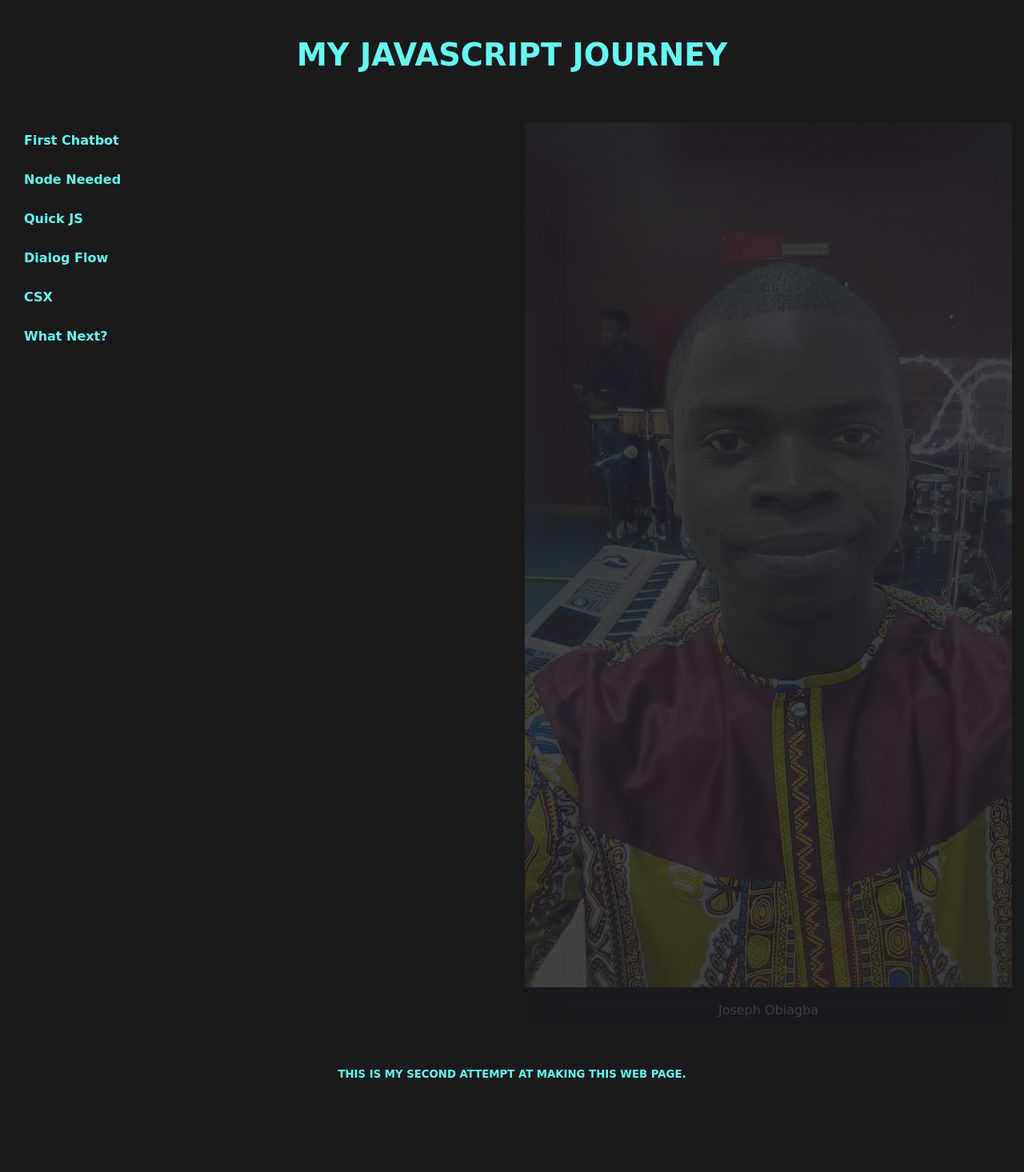
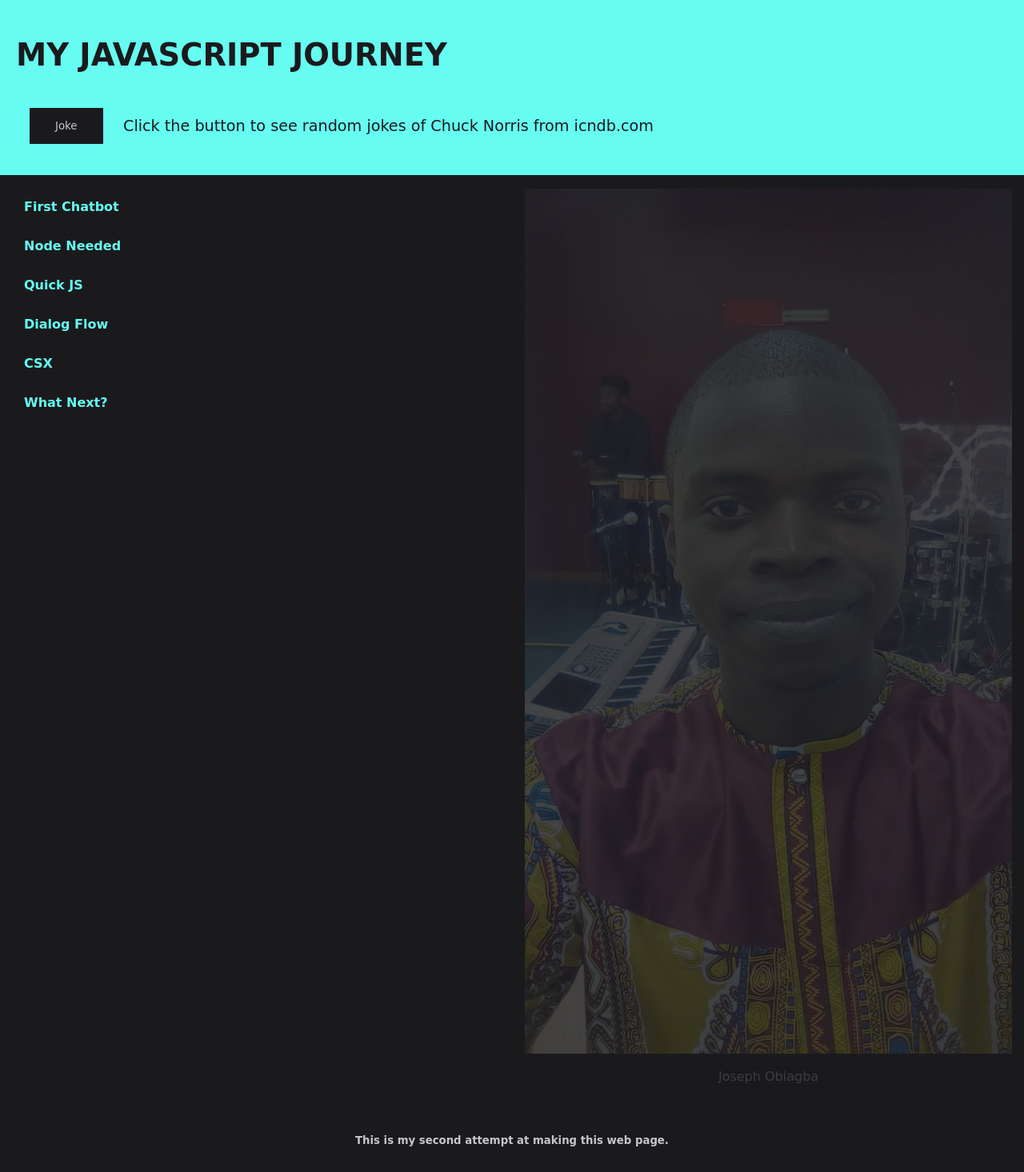
Before and after one commit to jiobiagba/my-js-journey, a PHP site: page /index.html in a window 1280 px wide. Shown: the whole page at 80% size. Before the commit the page ends 1348 px from the top, so only its background shows below. Run offline with PHP 8.4, Linux system fonts and the light colour scheme.

Commit message:
This is a 3rd version of my JavaScript site. See how button and Axios have been used to test some other features on the site!

```diff
--- a/index.html
+++ b/index.html
@@ -3,7 +3,7 @@
     <head>
             <link rel="stylesheet" type="text/css" href="style.css" href="https://fonts.googleapis.com/css?family=Fredoka+One|Kalam">
         <title>
-            Version 2.0
+            My JS Journey 3.0
         </title>
     </head>
     <body onload = "alert('Just move mouse over texts and image!!!')">
@@ -19,7 +19,17 @@
                 id.innerHTML = "My JavaScript Journey";
             }
         </script>
+        <div id="row" class="row">
+            <div id="columnheader1" class="columnheader1">
+                <button type="button" onclick="getJoke()" class="jokebutton">Joke</button>
+            </div>
+            <div id="columnheader2" class="columnheader2">
+                <p id="joke" class="joke">Click the button to see random jokes of Chuck Norris from icndb.com </p>
+            </div>
+        </div>
     </div>
+    <script src="https://unpkg.com/axios/dist/axios.min.js"></script>
+    <script src="script.js"></script>
     <div id="row" class="row">
         <div id="column" class="column">
             <div id="row1" class="newrow">First Chatbot</div>
@@ -163,7 +173,16 @@
         </div>
     </div>
     <div id="footer" class="footer">
-        <h5>This is my second attempt at making this web page.</h5>
+        <h5 onmouseover="changeFooter(this)" onmouseout="restoreFooter(this)">This is my second attempt at making this web page.</h5>
+        <script>
+            function changeFooter(id) {
+                id.innerHTML = "Well, now this is my THIRD attempt!!! Better than version 2.0 right?";
+            }
+
+            function restoreFooter(id) {
+                id.innerHTML = "This is my second attempt at making this web page.";
+            }
+        </script>
     </div>
     </body>
 </html>
--- a/script.js
+++ b/script.js
@@ -0,0 +1,26 @@
+
+//this function formats the response to be in proper html format
+function postJoke(response) {
+    return '<p id="joke" class="joke">' + response.data.value.joke + '</p>';
+};
+
+//this function formats the error in proper html
+function postError(error) {
+    return '<p id="joke" class="joke">' + error + '</p>';
+}
+
+//This function will be called in index.html
+function getJoke() {
+    //first get element
+    let jokeElement = document.getElementById("columnheader2");
+    jokeElement.innerHTML = "";
+
+    //Call in formating functions in axios object. Axios is called using CDN in index.html
+    axios.get('http://api.icndb.com/jokes/random?')
+    .then(response => {
+        jokeElement.innerHTML = postJoke(response);
+    })
+    .catch(error => {
+        jokeElement.innerHTML = postError(error);
+    });
+}
--- a/style.css
+++ b/style.css
@@ -12,13 +12,23 @@ p {
     font-family: 'Kalam', cursive;
     font-weight: normal;
 }
+
+.joke {
+    color: #1A1A1D;
+    position: relative;
+    top: 100;
+    font-family: 'Kalam', cursive;
+    font-weight: normal;
+    text-transform: none
+}
 .header {
     padding: 20px;
-    text-align: center;
-    color: #66FCF1;
+    text-align: left;
+    color: #1A1A1D;
     font-family: 'Fredoka One', cursive;
     font-size: 1.5vw;
     text-transform: uppercase;
+    background-color: #66FCF1;
 }
 
 .column {
@@ -67,9 +77,9 @@ div.desc {
 .footer {
     padding: 10px;
     text-align: center;
-    color: #66FCF1;
+    color: #C5C6C7;
     font-family: 'Fredoka One', cursive;
-    text-transform: uppercase;
+    text-transform: none;
 }
 
 .newrow {
@@ -80,3 +90,34 @@ div.desc {
     font-family: 'Fredoka One', cursive;
     font-weight: bold;
 }
+
+.columnheader1 {
+    float: left;
+    width: 10%;
+    padding: 15px;
+}
+
+.columnheader2 {
+    float: right;
+    width: 90%;
+    padding: 10px;
+}
+
+.jokebutton {
+    background-color: #1A1A1D;
+    border: none;
+    color: #C5C6C7;
+    padding: 15px 32px;
+    text-align: center;
+    display: inline-block;
+    margin: 4px 2px;
+    cursor: pointer;
+    font-family: 'Kalam', cursive;
+}
+
+.jokebutton:hover {
+    background-color: #C5C6C7;
+    color: black;
+    border: 2px solid #1A1A1D;
+    box-shadow: 0 12px 16px 0 rgba(0,0,0,0.24), 0 17px 50px 0 rgba(0,0,0,0.19)
+}
```
